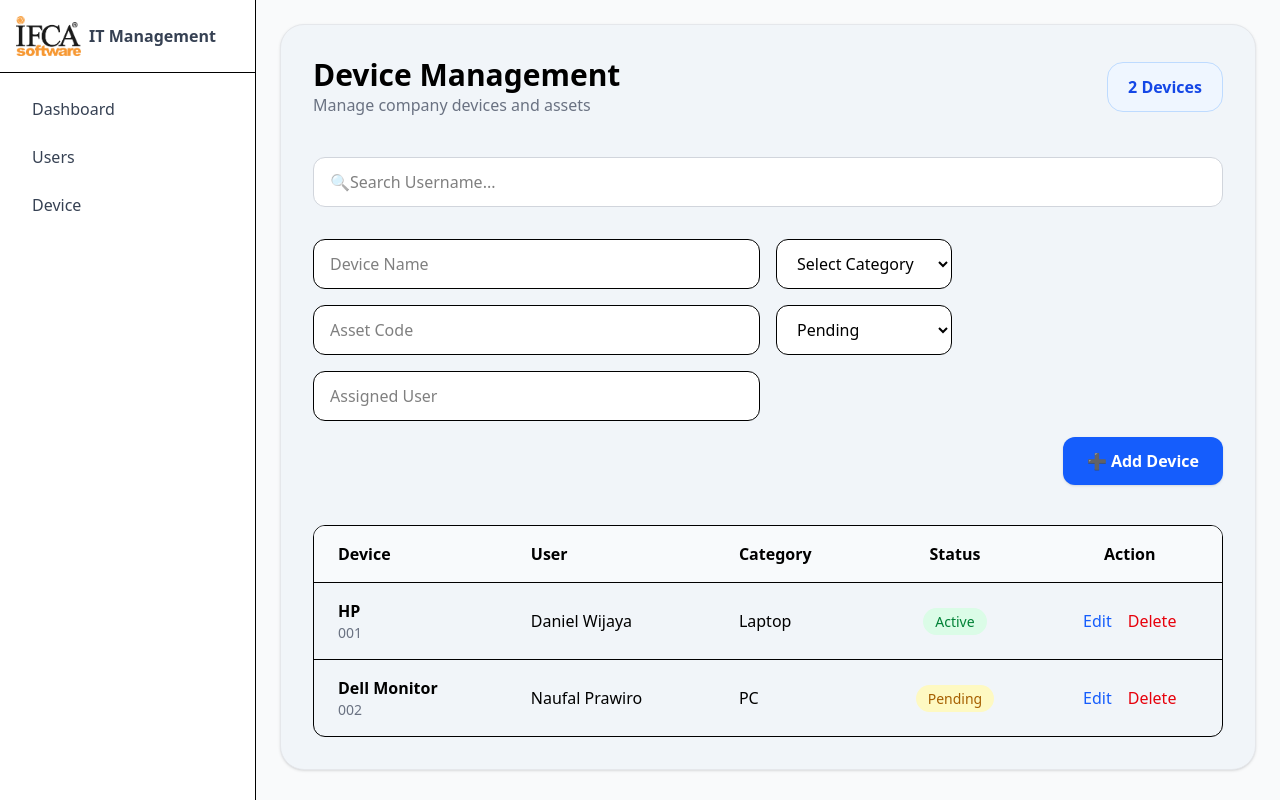
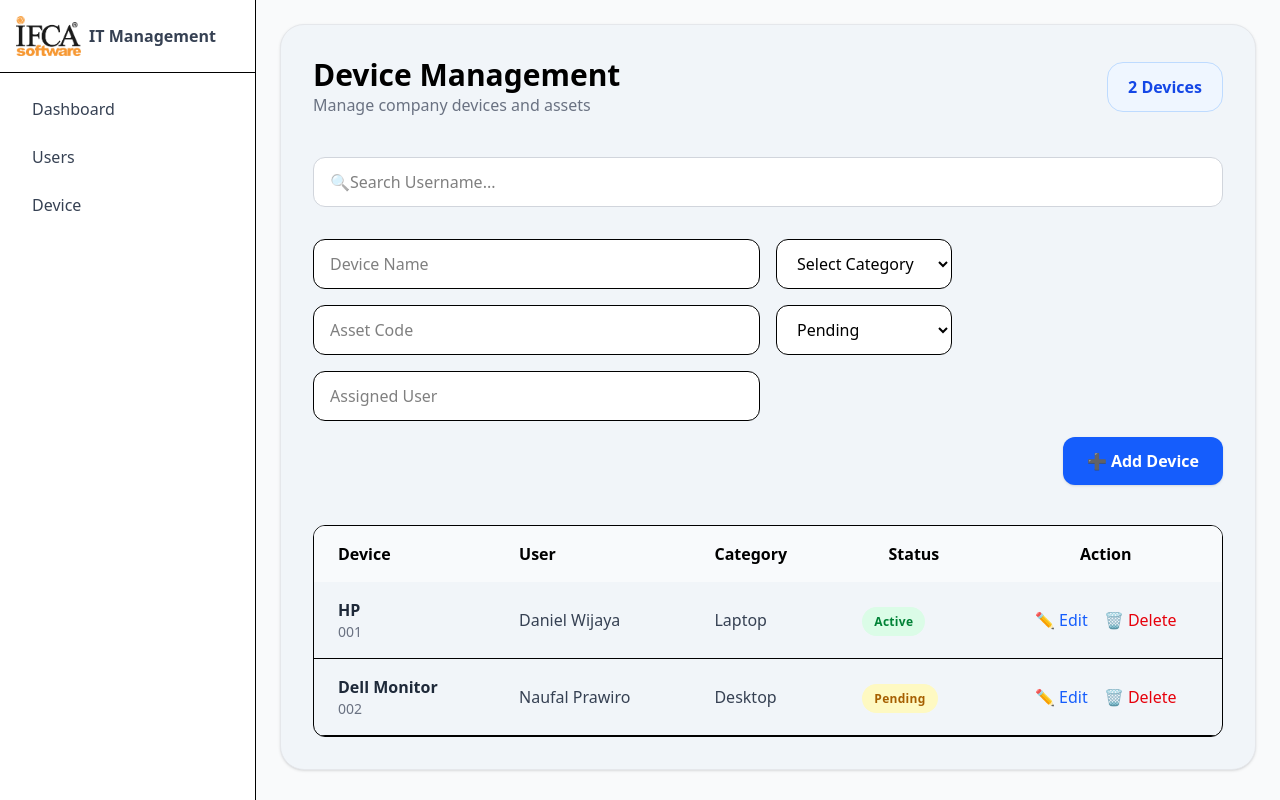
Before and after one commit to danielwijaya1212/it-management2, a React app: page /device in a window 1280 px wide. Built offline with nearby package versions, Linux system fonts and the light colour scheme; the HTML template or start-up script is replaced by a standard one.

Commit message:
Add edit device feature

```diff
--- a/src/pages/ListDevice.jsx
+++ b/src/pages/ListDevice.jsx
@@ -33,7 +33,7 @@ export default function ListDevice() {
       id: 2,
       name: "Dell Monitor",
       assetCode: "002",
-      category: "PC",
+      category: "Desktop",
       user: "Naufal Prawiro",
       status: "Pending",
     },
@@ -49,15 +49,8 @@ export default function ListDevice() {
       alert("WOI DI ISI SEMUA DULU KOCAK.");
       return;
     }
-    if (editId !== null) {
-      const updatedDevices = devices.map((device) =>
-        device.id === editId ? { ...newDevice, id: editId } : device
-      );
-      setDevices(updatedDevices);
-      setEditId(null);
-    } else {
       setDevices([...devices, { ...newDevice, id: Date.now() }]);
-    }
+
     setNewDevice({
       name: "",
       assetCode: "",
@@ -68,13 +61,27 @@ export default function ListDevice() {
   };
 
   const handleEdit = (device) => {
-    setNewDevice(device);
     setEditId(device.id);
+    setEditFormData(device);
+  };
+
+  const handleCancelEdit = () => {
+    setEditId(null);
+  };
+
+  const handleSaveEdit = () => {
+    setDevices((prevDevices) =>
+      prevDevices.map((device) =>
+        device.id === editId ? { ...editFormData, id: editId } : device
+      )
+    );
+    setEditId(null);
   };
 
   const handleDelete = (id) => {
-    const filteredDevices = devices.filter((device) => device.id !== id);
-    setDevices(filteredDevices);
+    if (window.confirm("Lu serius mau menghapus device ini?")) {
+      setDevices(devices.filter((device) => device.id !== id));
+    }
   };
 
   const filteredDevices = devices.filter((device) => {
@@ -168,10 +175,10 @@ export default function ListDevice() {
               <option value="" disabled style={{ display: "none" }}>
                 Select Category
               </option>
-                <option >Laptop</option>
-                <option>Desktop</option>
-                <option>Monitor</option>
-                <option>Printer</option>
+              <option value="Laptop">Laptop</option>
+              <option value="Desktop">Desktop</option>
+              <option value="Monitor">Monitor</option>
+              <option value="Printer">Printer</option>
             </select>
 
             <select
@@ -179,10 +186,10 @@ export default function ListDevice() {
               onChange={(e) => setNewDevice({ ...newDevice, status: e.target.value })}
               className="cursor-pointer w-44 border rounded-xl px-4 py-3 bg-white"
             >
-                <option>Pending</option>
-                <option>Available</option>
-                <option>Active</option>
-                <option>Disposed</option>
+              <option value="Pending">Pending</option>
+              <option value="Available">Available</option>
+              <option value="Active">Active</option>
+              <option value="Disposed">Disposed</option>
             </select>
           </div>
         </div>
@@ -190,32 +197,10 @@ export default function ListDevice() {
         <div className="mt-4 flex justify-end">
           <button
             onClick={saveDevice}
-              className={`cursor-pointer px-6 py-3 rounded-xl font-semibold shadow-sm transition text-white ${
-                editId !== null
-                  ? "bg-green-600 hover:bg-green-700"
-                  : "bg-blue-600 hover:bg-blue-700"
-                }`}
+            className="cursor-pointer px-6 py-3 rounded-xl font-semibold shadow-sm transition text-white bg-blue-600 hover:bg-blue-700"
           >
-              {editId !== null ? "💾 Update Device" : "➕ Add Device"}
+            ➕ Add Device
             </button>
-
-            {editId !== null && (
-              <button
-                onClick={() => {
-                  setEditId(null);
-                  setNewDevice({
-                    name: "",
-                    assetCode: "",
-                    category: "",
-                    user: "",
-                    status: "Pending",
-                  });
-                }}
-                className="cursor-pointer ml-4 px-6 py-3 rounded-xl font-semibold shadow-sm transition text-white bg-gray-500 hover:bg-gray-600"
-              >
-                Cancel
-              </button>
-            )}
         </div>
       </section>
 
@@ -233,21 +218,88 @@ export default function ListDevice() {
           </thead>
           <tbody>
             {filteredDevices.map((device, index) => (
-                <tr key={device.id || index} className="border-t hover:bg-slate-50 transition">
+              <tr
+                key={device.id || index}
+                className={`transition-all duration-300 ${editId === device.id
+                  ? "bg-blue-100 border-y-2 border-blue-500"
+                  : "border-b hover:bg-gray-300"
+                  }`}
+              >
+                {editId === device.id ? (
+                  <>
                     <td className="px-6 py-4">
-                    <div className="font-semibold">{device.name || "—"}</div>
-                    <div className="text-sm text-gray-500">
-                      {device.assetCode || "No code"}
+                      <input
+                        type="text"
+                        value={editFormData.name}
+                        onChange={(e) => setEditFormData({ ...editFormData, name: e.target.value })}
+                        className="w-full border border-gray-300 rounded-lg px-3 py-1.5 mb-2 focus:ring-2 focus:ring-blue-500 outline-none bg-white"
+                      />
+                      <input
+                        type="text"
+                        value={editFormData.assetCode}
+                        onChange={(e) => setEditFormData({ ...editFormData, assetCode: e.target.value })}
+                        className="w-full border border-gray-300 rounded-lg px-3 py-1.5 text-sm focus:ring-2 focus:ring-blue-500 outline-none bg-white"
+                      />
+                    </td>
+                    <td className="px-6 py-4 align-bottom pb-6">
+                      <input
+                        type="text"
+                        value={editFormData.user}
+                        onChange={(e) => setEditFormData({ ...editFormData, user: e.target.value })}
+                        className="w-full border border-gray-300 rounded-lg px-3 py-1.5 focus:ring-2 focus:ring-blue-500 outline-none bg-white"
+                      />
+                    </td>
+                    <td className="px-6 py-4 align-bottom pb-6">
+                      <select
+                        value={editFormData.category}
+                        onChange={(e) => setEditFormData({ ...editFormData, category: e.target.value })}
+                        className="w-full border border-gray-300 rounded-lg px-2 py-1.5 bg-white cursor-pointer outline-none focus:ring-2 focus:ring-blue-500"
+                      >
+                        <option value="Laptop">Laptop</option>
+                        <option value="Desktop">Desktop</option>
+                        <option value="Monitor">Monitor</option>
+                        <option value="Printer">Printer</option>
+                      </select>
+                    </td>
+                    <td className="px-6 py-4 align-bottom pb-6">
+                      <select
+                        value={editFormData.status}
+                        onChange={(e) => setEditFormData({ ...editFormData, status: e.target.value })}
+                        className="w-full border border-gray-300 rounded-lg px-2 py-1.5 bg-white cursor-pointer outline-none focus:ring-2 focus:ring-blue-500"
+                      >
+                        <option value="Pending">Pending</option>
+                        <option value="Available">Available</option>
+                        <option value="Active">Active</option>
+                        <option value="Disposed">Disposed</option>
+                      </select>
+                    </td>
+                    <td className="px-6 py-4 text-center align-bottom pb-6">
+                      <div className="flex justify-center gap-4">
+                        <button
+                          onClick={handleCancelEdit}
+                          className="cursor-pointer text-gray-500 hover:text-gray-700 font-medium flex items-center gap-1 bg-white border border-gray-300 px-3 py-1.5 rounded-lg hover:bg-gray-100 transition"
+                        >
+                          ❌ Cancel
+                        </button>
+                        <button
+                          onClick={handleSaveEdit}
+                          className="cursor-pointer text-white font-medium flex items-center gap-1 bg-green-500 px-3 py-1.5 rounded-lg hover:bg-green-600 transition shadow-sm"
+                        >
+                          ✅ Save
+                        </button>
                       </div>
                     </td>
-                  <td className="px-6 py-4">{device.user || "Unassigned"}</td>
-                  <td className="px-6 py-4">{device.category}</td>
-                  <td className="px-6 py-4 text-center">
-                    <span
-                      className={`px-3 py-1 rounded-full text-sm font-medium ${getStatusColor(
-                        device.status
-                      )}`}
-                    >
+                  </>
+                ) : (
+                  <>
+                    <td className="px-6 py-4">
+                      <div className="font-semibold text-gray-800">{device.name || "—"}</div>
+                      <div className="text-sm text-gray-500">{device.assetCode || "No code"}</div>
+                    </td>
+                    <td className="px-6 py-4 text-gray-700">{device.user || "Unassigned"}</td>
+                    <td className="px-6 py-4 text-gray-700">{device.category || "—"}</td>
+                    <td className="px-6 py-4">
+                      <span className={`px-3 py-1.5 rounded-full text-xs font-semibold tracking-wide ${getStatusColor(device.status)}`}>
                         {device.status}
                       </span>
                     </td>
@@ -255,21 +307,30 @@ export default function ListDevice() {
                       <div className="flex justify-center gap-4">
                         <button
                           onClick={() => handleEdit(device)}
-                        className="cursore-pointer text-blue-600 hover:text-blue-800 font-medium hover:underline flex items-center gap-1"
+                          className="cursor-pointer text-blue-600 hover:text-blue-800 font-medium flex items-center gap-1"
                         >
-                        Edit
+                          ✏ Edit
                         </button>
-
                         <button
                           onClick={() => handleDelete(device.id)}
-                        className="cursore-pointer text-red-600 hover:text-red-800 font-medium hover:underline flex items-center gap-1"
+                          className="cursor-pointer text-red-600 hover:text-red-800 font-medium flex items-center gap-1"
                         >
-                        Delete
+                          🗑 Delete
                         </button>
                       </div>
                     </td>
+                  </>
+                )}
               </tr>
             ))}
+
+            {filteredDevices.length === 0 && (
+              <tr>
+                <td colSpan="5" className="text-center py-8 text-gray-500">
+                  No devices found.
+                </td>
+              </tr>
+            )}
           </tbody>
         </table>
       </div>
```
Lines whose indentation alone changed are shown as unchanged.
